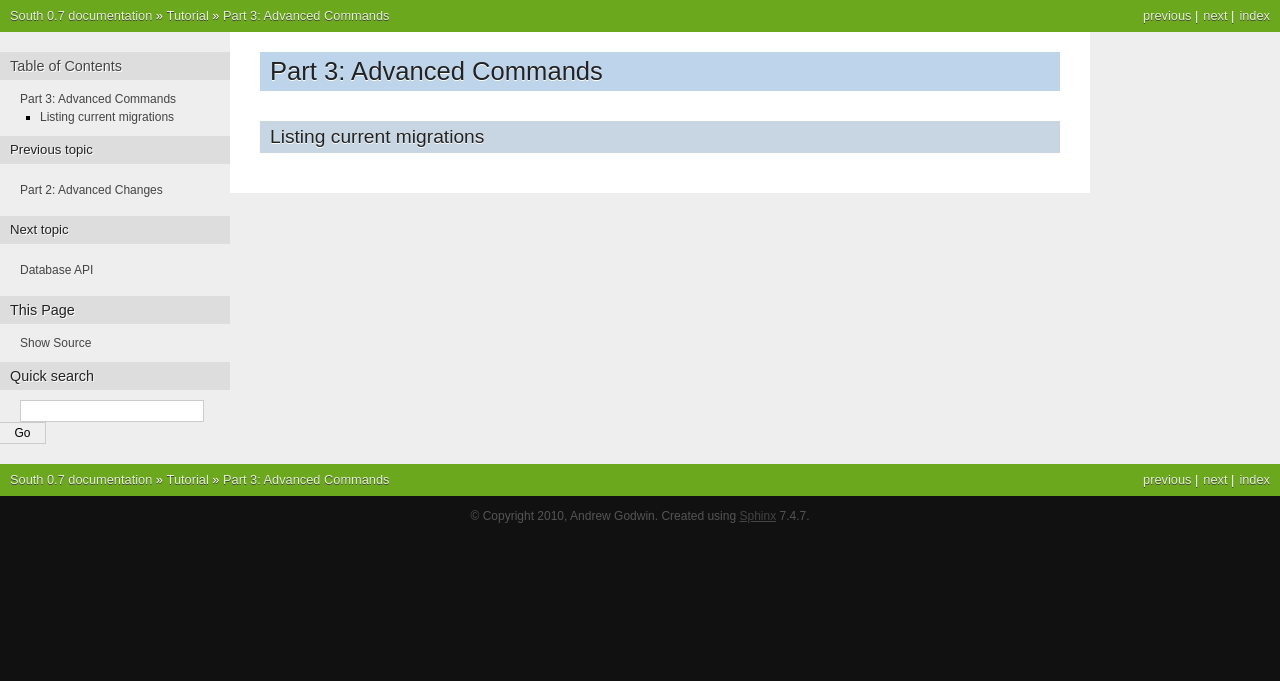
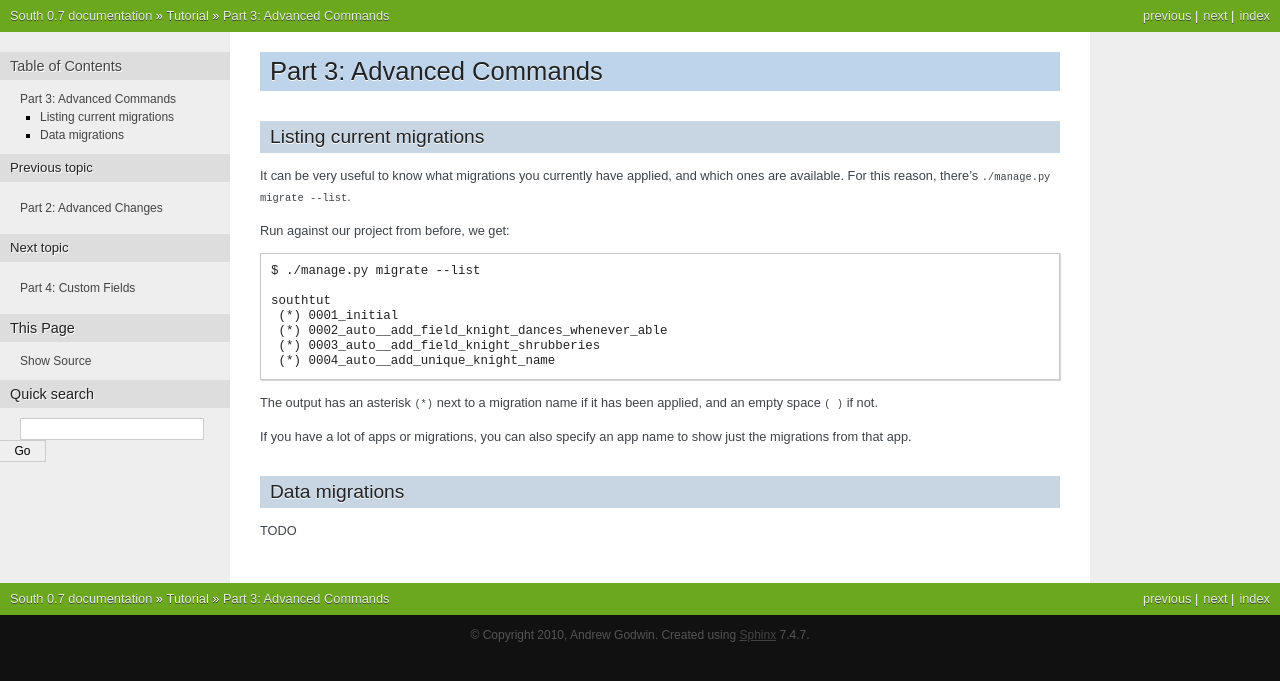
Before and after one commit to matthiask/south, a Sphinx documentation site: the page built from docs/tutorial/part3.rst, in a window 1280 px wide. Shown: the top 681 px of the page. Built offline with Sphinx 7.4.7, drawn with Linux system fonts in a browser that asks for light colours.

Commit message:
New docs stubs

```diff
--- a/docs/tutorial/index.rst
+++ b/docs/tutorial/index.rst
@@ -18,3 +18,4 @@ Advanced features have their own extensive documentation, as well; the
    part1
    part2
    part3
+   part4
--- a/docs/tutorial/part3.rst
+++ b/docs/tutorial/part3.rst
@@ -6,3 +6,27 @@ Part 3: Advanced Commands
 
 Listing current migrations
 --------------------------
+
+It can be very useful to know what migrations you currently have applied, and
+which ones are available. For this reason, there's ``./manage.py migrate --list``.
+
+Run against our project from before, we get::
+
+ $ ./manage.py migrate --list
+
+ southtut
+  (*) 0001_initial
+  (*) 0002_auto__add_field_knight_dances_whenever_able
+  (*) 0003_auto__add_field_knight_shrubberies
+  (*) 0004_auto__add_unique_knight_name
+
+The output has an asterisk ``(*)`` next to a migration name if it has been
+applied, and an empty space ``( )`` if not.
+
+If you have a lot of apps or migrations, you can also specify an app name
+to show just the migrations from that app.
+
+Data migrations
+---------------
+
+TODO
--- /dev/null
+++ b/docs/tutorial/part4.rst
@@ -0,0 +1,7 @@
+
+.. _tutorial-part-4:
+
+Part 4: Custom Fields
+=====================
+
+TODO
```
